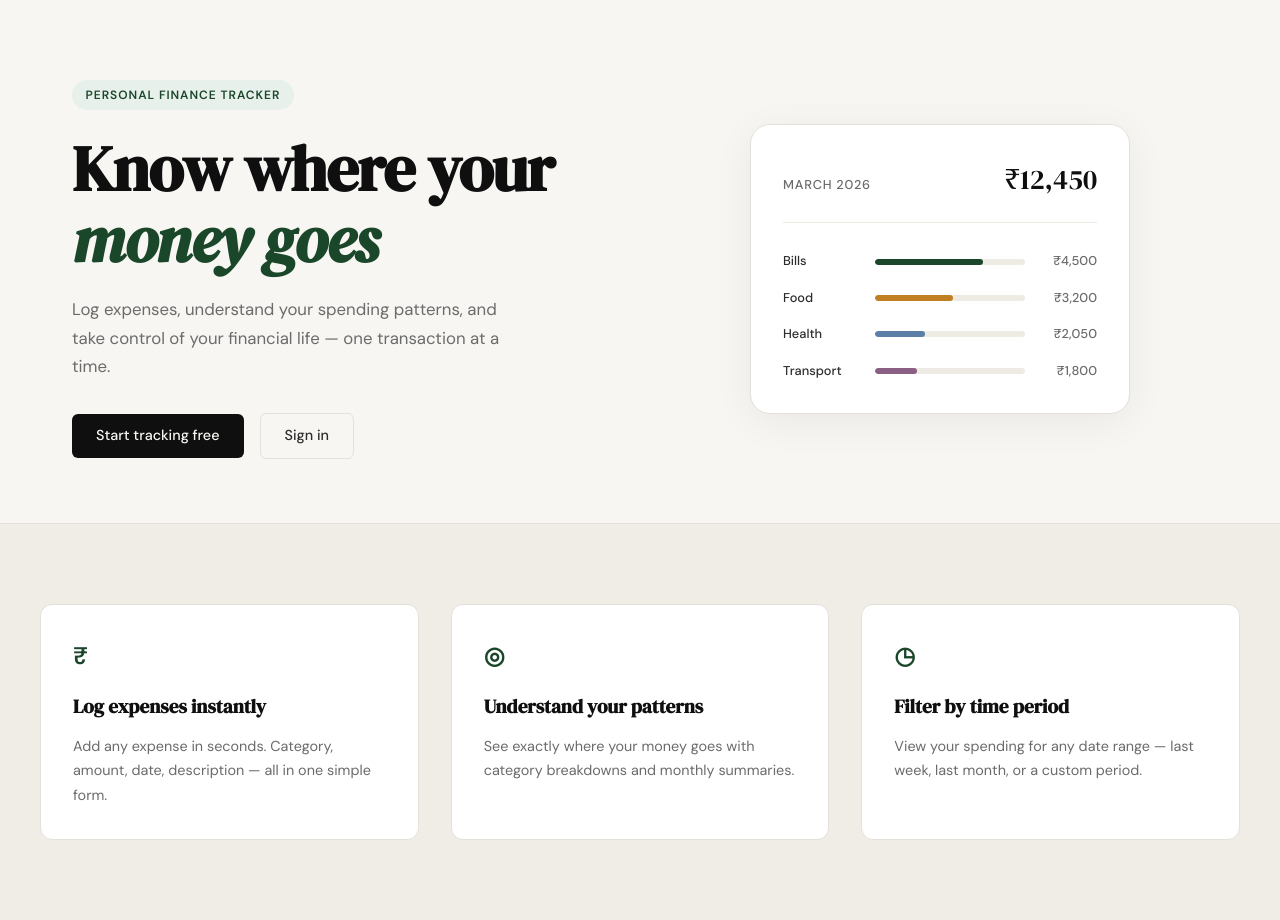
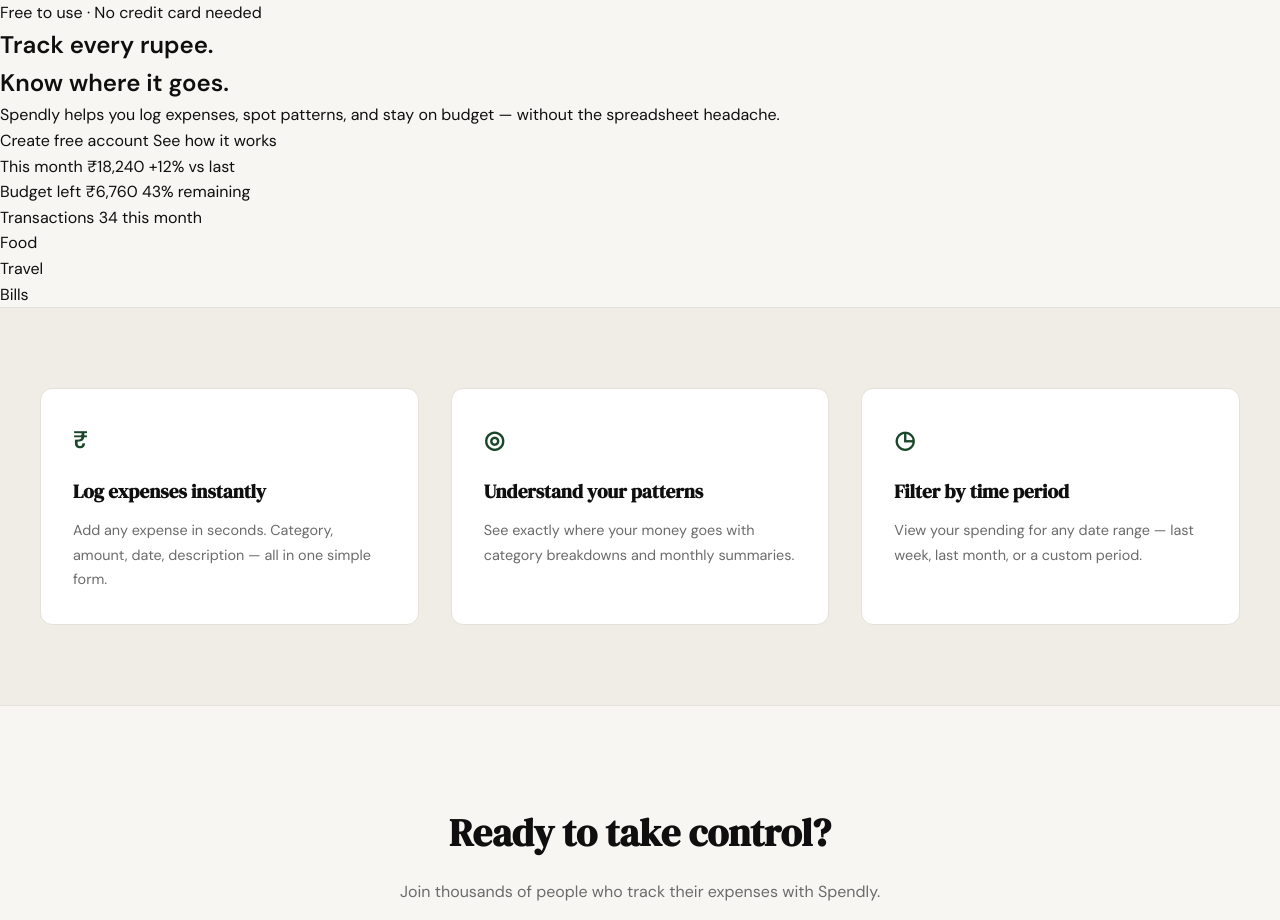
Before and after one commit to amartyahatua/spendly, a Flask app: page / in a window 1280 px wide. Shown: the part 61-981 px from the top of the page. Run offline with Flask 3, Linux system fonts and the light colour scheme.

Commit message:
first commit
Co-Authored-By: Claude Opus 5.5 <noreply@anthropic.com>

```diff
--- a/templates/landing.html
+++ b/templates/landing.html
@@ -2,60 +2,67 @@
 
 {% block title %}Spendly — Track Every Rupee{% endblock %}
 
+{% block head %}
+<link rel="stylesheet" href="{{ url_for('static', filename='css/landing.css') }}">
+{% endblock %}
+
 {% block content %}
 
-<section class="hero">
-    <div class="hero-inner">
-        <div class="hero-badge">Personal Finance Tracker</div>
-        <h1 class="hero-title">
-            Know where your<br>
-            <em>money goes</em>
+<section class="landing-hero">
+    <div class="landing-hero-inner">
+        <div class="landing-hero-badge">
+            <span class="landing-hero-dot"></span>
+            Free to use · No credit card needed
+        </div>
+        <h1 class="landing-hero-title">
+            Track every rupee.<br>
+            <span>Know where it goes.</span>
         </h1>
-        <p class="hero-subtitle">
-            Log expenses, understand your spending patterns,
-            and take control of your financial life —
-            one transaction at a time.
+        <p class="landing-hero-subtitle">
+            Spendly helps you log expenses, spot patterns, and stay
+            on budget — without the spreadsheet headache.
         </p>
-        <div class="hero-actions">
-            <a href="{{ url_for('register') }}" class="btn-primary">Start tracking free</a>
-            <a href="{{ url_for('login') }}" class="btn-ghost">Sign in</a>
+        <div class="landing-hero-actions">
+            <a href="{{ url_for('register') }}" class="landing-hero-btn">Create free account</a>
+            <a href="#" class="landing-hero-btn">See how it works</a>
         </div>
     </div>
-    <div class="hero-visual">
-        <div class="mock-card">
-            <div class="mock-card-header">
-                <span class="mock-label">March 2026</span>
-                <span class="mock-total">₹12,450</span>
+
+    <div class="landing-dash">
+        <div class="landing-dash-dots">
+            <span class="dot-red"></span>
+            <span class="dot-amber"></span>
+            <span class="dot-green"></span>
         </div>
-            <div class="mock-bars">
-                <div class="mock-bar-row">
-                    <span class="mock-cat">Bills</span>
-                    <div class="mock-bar-track">
-                        <div class="mock-bar" style="width: 72%"></div>
+        <div class="landing-dash-stats">
+            <div class="landing-dash-stat">
+                <span class="landing-dash-label">This month</span>
+                <span class="landing-dash-value">₹18,240</span>
+                <span class="landing-dash-delta delta-up">+12% vs last</span>
             </div>
-                    <span class="mock-amt">₹4,500</span>
+            <div class="landing-dash-stat">
+                <span class="landing-dash-label">Budget left</span>
+                <span class="landing-dash-value">₹6,760</span>
+                <span class="landing-dash-delta delta-good">43% remaining</span>
             </div>
-                <div class="mock-bar-row">
-                    <span class="mock-cat">Food</span>
-                    <div class="mock-bar-track">
-                        <div class="mock-bar mock-bar-2" style="width: 52%"></div>
+            <div class="landing-dash-stat">
+                <span class="landing-dash-label">Transactions</span>
+                <span class="landing-dash-value">34</span>
+                <span class="landing-dash-delta">this month</span>
             </div>
-                    <span class="mock-amt">₹3,200</span>
         </div>
-                <div class="mock-bar-row">
-                    <span class="mock-cat">Health</span>
-                    <div class="mock-bar-track">
-                        <div class="mock-bar mock-bar-3" style="width: 33%"></div>
+        <div class="landing-dash-bars">
+            <div class="landing-dash-row">
+                <span class="landing-dash-cat">Food</span>
+                <div class="landing-dash-track"><div class="landing-dash-bar bar-food" style="width: 72%"></div></div>
             </div>
-                    <span class="mock-amt">₹2,050</span>
+            <div class="landing-dash-row">
+                <span class="landing-dash-cat">Travel</span>
+                <div class="landing-dash-track"><div class="landing-dash-bar bar-travel" style="width: 48%"></div></div>
             </div>
-                <div class="mock-bar-row">
-                    <span class="mock-cat">Transport</span>
-                    <div class="mock-bar-track">
-                        <div class="mock-bar mock-bar-4" style="width: 28%"></div>
-                    </div>
-                    <span class="mock-amt">₹1,800</span>
-                </div>
+            <div class="landing-dash-row">
+                <span class="landing-dash-cat">Bills</span>
+                <div class="landing-dash-track"><div class="landing-dash-bar bar-bills" style="width: 38%"></div></div>
             </div>
         </div>
     </div>
```
Lines whose indentation alone changed are shown as unchanged.
